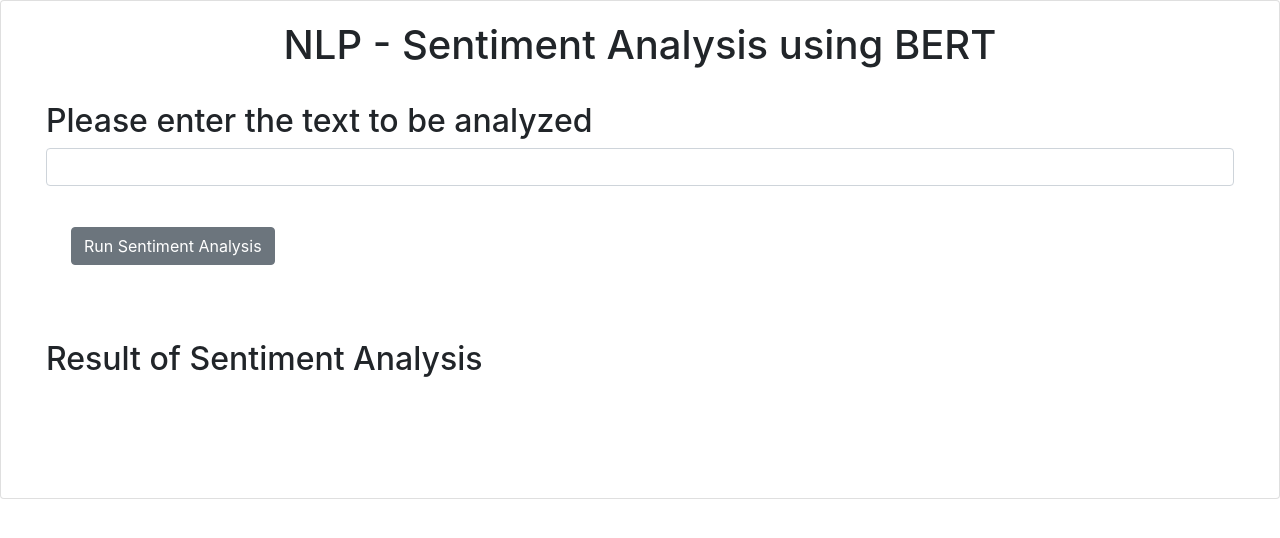
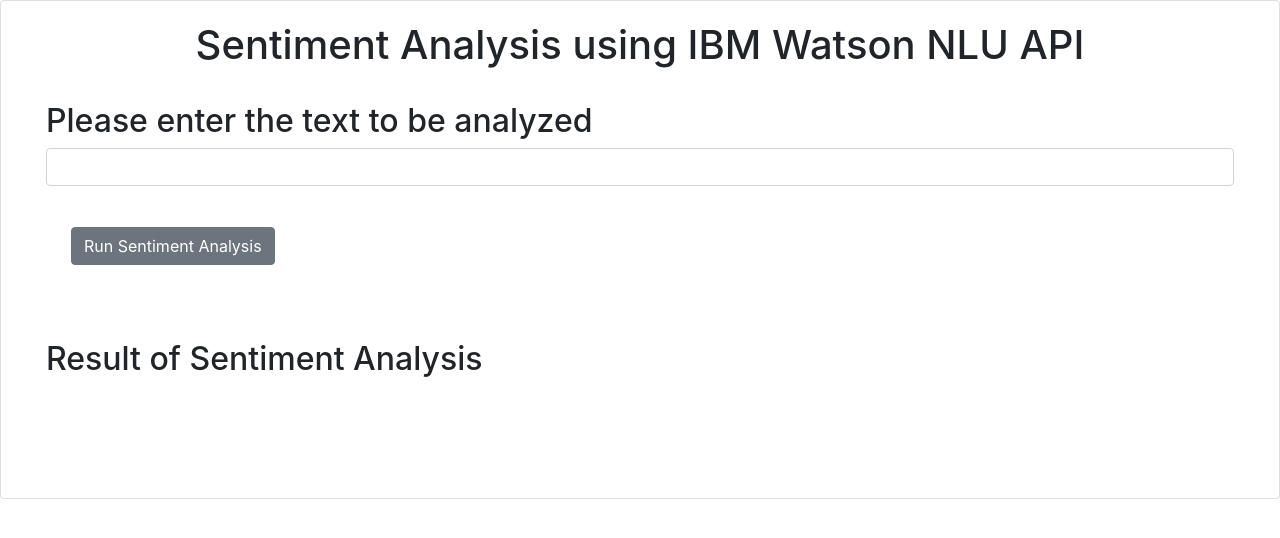
Before and after one commit to beyondmayOwO/sentiment-analysis, a Flask app: page / in a window 1280 px wide. Shown: the top 538 px of the page. Run offline with Flask 3, Linux system fonts and the light colour scheme; some libraries are stand-ins or nearby versions.

Commit message:
Changed the title name

```diff
--- a/templates/index.html
+++ b/templates/index.html
@@ -11,7 +11,7 @@
 <body>
     <div class="card">
         <div class="card-body">
-            <h1 class="center-heading">NLP - Sentiment Analysis using BERT</h1>
+            <h1 class="center-heading">Sentiment Analysis using IBM Watson NLU API</h1>
             <div style="padding: 25px 25px 25px 25px;">
             <h2 class="mb-3">
                 <label class="form-label">Please enter the text to be analyzed</label>
```
